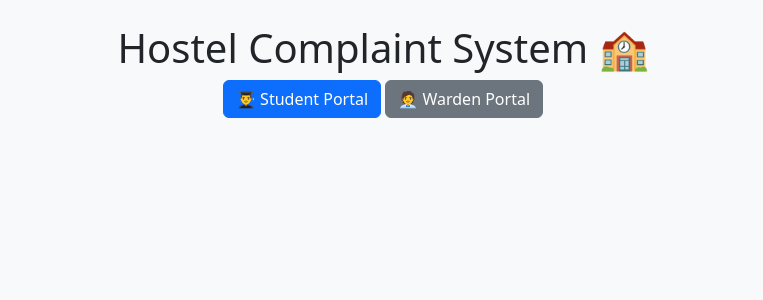
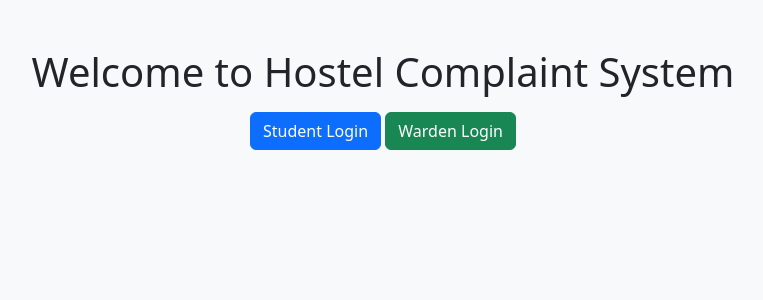
Before and after one commit to nikhilcollege91-netizen/hostel-complaint-system, a Flask app: page / in a window 1280 px wide. Shown: the part 56-356 px from the top of the page, without its empty margins (257-1020 px from the left). Run offline with Flask 3, Linux system fonts and the light colour scheme.

Commit message:
Update index.html

```diff
--- a/templates/index.html
+++ b/templates/index.html
@@ -1,14 +1,10 @@
-{% extends "layout.html" %}
-{% block title %}Welcome - Hostel Complaint System{% endblock %}
+{% extends 'layout.html' %}
 {% block content %}
-<div class="auth-container">
-    <div class="auth-card" style="text-align: center;">
-        <h1 class="main-title">Hostel Complaint System 🏫</h1>
-        <h2 id="tagline"></h2>
-        <div class="button-container">
-            <a href="{{ url_for('student_login') }}" class="btn btn-primary btn-glow">👨‍🎓 Student Portal</a>
-            <a href="{{ url_for('warden_login') }}" class="btn btn-secondary btn-glow">🧑‍💼 Warden Portal</a>
-        </div>
-    </div>
+<div class="text-center mt-5">
+    <h1>Welcome to Hostel Complaint System</h1>
+    <p class="mt-3">
+        <a href="{{ url_for('student_login') }}" class="btn btn-primary">Student Login</a>
+        <a href="{{ url_for('warden_login') }}" class="btn btn-success">Warden Login</a>
+    </p>
 </div>
 {% endblock %}
```
